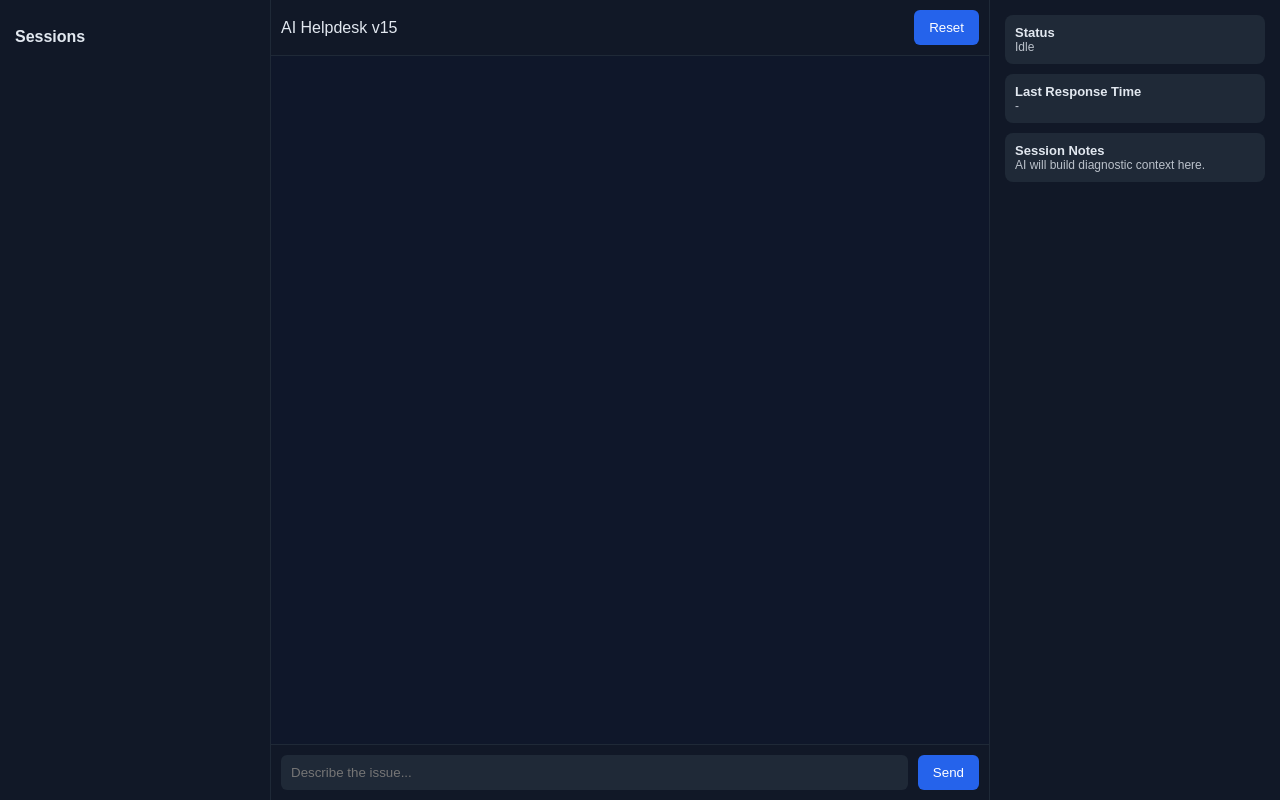
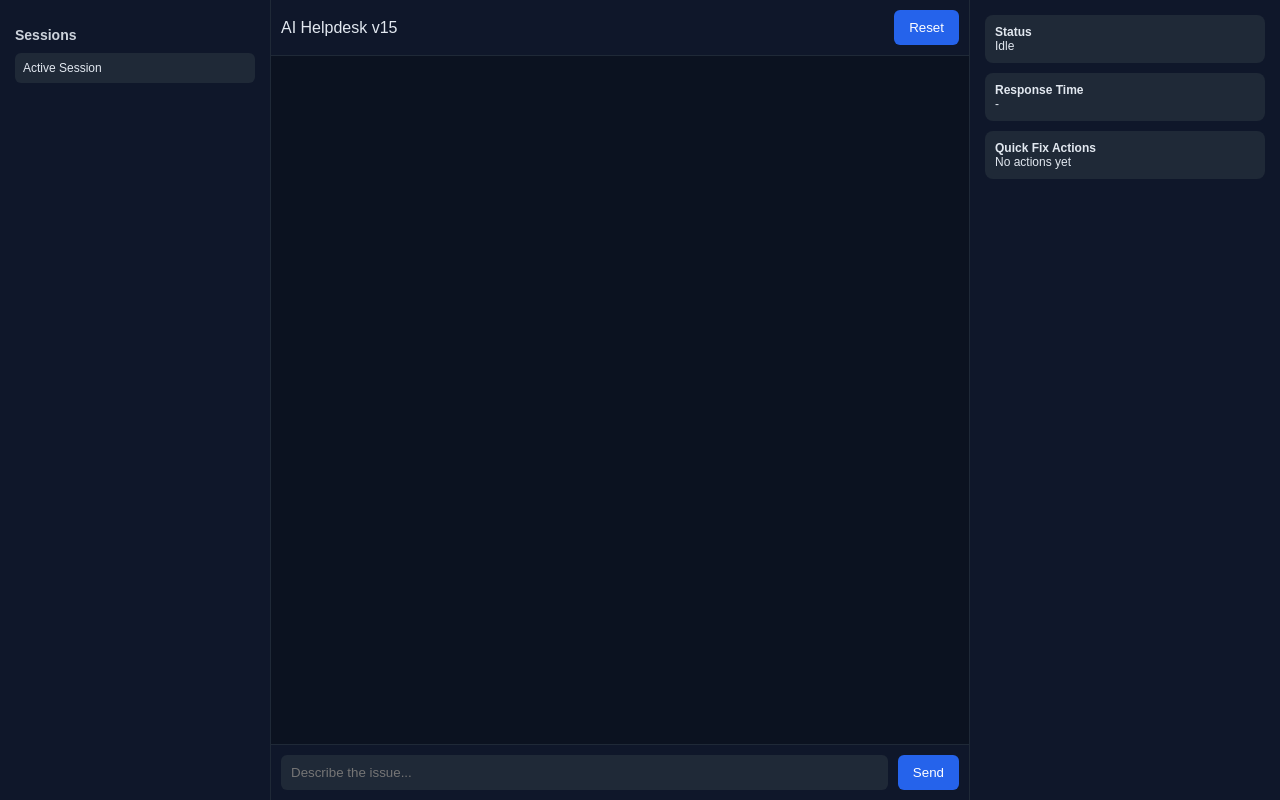
Before and after one commit to bgrider1984/it-ai-tool, a plain HTML site: page templates/dashboard.html in a window 1280 px wide. Drawn offline with Linux system fonts and the light colour scheme.

Commit message:
Update dashboard.html

```diff
--- a/templates/dashboard.html
+++ b/templates/dashboard.html
@@ -8,16 +8,17 @@
     body {
         margin: 0;
         font-family: Arial, sans-serif;
-        background: #0f172a;
+        background: #0b1220;
         color: #e2e8f0;
         height: 100vh;
         display: flex;
+        overflow: hidden;
     }
 
     /* Sidebar */
     .sidebar {
         width: 240px;
-        background: #111827;
+        background: #0f172a;
         padding: 15px;
         border-right: 1px solid #1f2937;
         display: flex;
@@ -25,8 +26,9 @@
     }
 
     .sidebar h2 {
-        font-size: 16px;
+        font-size: 14px;
         margin-bottom: 10px;
+        opacity: 0.9;
     }
 
     .session-list {
@@ -36,18 +38,18 @@
 
     .session-item {
         padding: 8px;
-        margin-bottom: 5px;
+        margin-bottom: 6px;
         background: #1f2937;
         border-radius: 6px;
         cursor: pointer;
-        font-size: 13px;
+        font-size: 12px;
     }
 
     .session-item:hover {
-        background: #374151;
+        background: #334155;
     }
 
-    /* Main chat area */
+    /* Main */
     .main {
         flex: 1;
         display: flex;
@@ -56,7 +58,7 @@
 
     .topbar {
         padding: 10px;
-        background: #111827;
+        background: #0f172a;
         border-bottom: 1px solid #1f2937;
         display: flex;
         justify-content: space-between;
@@ -67,14 +69,17 @@
         flex: 1;
         padding: 15px;
         overflow-y: auto;
+        display: flex;
+        flex-direction: column;
+        gap: 10px;
     }
 
     .msg {
         max-width: 70%;
         padding: 10px;
-        margin: 8px 0;
         border-radius: 10px;
         white-space: pre-wrap;
+        font-size: 13px;
     }
 
     .user {
@@ -86,11 +91,12 @@
         background: #1f2937;
     }
 
+    /* Input bar now clearly under replies */
     .input-bar {
         display: flex;
         padding: 10px;
         border-top: 1px solid #1f2937;
-        background: #111827;
+        background: #0f172a;
     }
 
     input {
@@ -115,25 +121,33 @@
 
     /* Right panel */
     .rightpanel {
-        width: 260px;
-        background: #111827;
+        width: 280px;
+        background: #0f172a;
         border-left: 1px solid #1f2937;
         padding: 15px;
         display: flex;
         flex-direction: column;
+        gap: 10px;
     }
 
     .card {
         background: #1f2937;
         padding: 10px;
         border-radius: 8px;
-        margin-bottom: 10px;
-        font-size: 13px;
+        font-size: 12px;
     }
 
-    .small {
+    .quick-btn {
+        background: #334155;
+        padding: 8px;
+        border-radius: 6px;
+        cursor: pointer;
+        margin-top: 6px;
         font-size: 12px;
-        opacity: 0.8;
+    }
+
+    .quick-btn:hover {
+        background: #475569;
     }
 </style>
 </head>
@@ -141,7 +155,9 @@
 
 <div class="sidebar">
     <h2>Sessions</h2>
-    <div class="session-list" id="sessions"></div>
+    <div class="session-list" id="sessions">
+        <div class="session-item">Active Session</div>
+    </div>
 </div>
 
 <div class="main">
@@ -161,22 +177,21 @@
 <div class="rightpanel">
     <div class="card">
         <b>Status</b>
-        <div class="small" id="status">Idle</div>
+        <div id="status">Idle</div>
     </div>
 
     <div class="card">
-        <b>Last Response Time</b>
-        <div class="small" id="time">-</div>
+        <b>Response Time</b>
+        <div id="time">-</div>
     </div>
 
     <div class="card">
-        <b>Session Notes</b>
-        <div class="small">AI will build diagnostic context here.</div>
+        <b>Quick Fix Actions</b>
+        <div id="fixes">No actions yet</div>
     </div>
 </div>
 
 <script>
-let sessions = [];
 let messages = [];
 
 function renderChat() {
@@ -193,27 +208,42 @@ function renderChat() {
     chat.scrollTop = chat.scrollHeight;
 }
 
-function updateSessions() {
-    const el = document.getElementById("sessions");
-    el.innerHTML = "";
+function extractFixes(text) {
+    const fixes = [];
+    const lines = text.split("\n");
 
-    sessions.forEach((s, i) => {
-        const div = document.createElement("div");
-        div.className = "session-item";
-        div.textContent = "Session " + (i + 1);
-        el.appendChild(div);
+    lines.forEach(l => {
+        if (l.toLowerCase().includes("fix:")) {
+            fixes.push(l.replace(/fix:/i, "").trim());
+        }
+    });
+
+    const fixBox = document.getElementById("fixes");
+    fixBox.innerHTML = fixes.length ? "" : "No actions yet";
+
+    fixes.forEach(f => {
+        const btn = document.createElement("div");
+        btn.className = "quick-btn";
+        btn.textContent = f;
+        btn.onclick = () => {
+            document.getElementById("input").value = f;
+            document.getElementById("input").focus();
+        };
+        fixBox.appendChild(btn);
     });
 }
 
 async function send() {
     const input = document.getElementById("input");
-    const text = input.value;
+    const text = input.value.trim();
     if (!text) return;
 
     messages.push({ role: "user", content: text });
     renderChat();
 
     input.value = "";
+    input.focus();
+
     document.getElementById("status").innerText = "Analyzing...";
 
     const start = Date.now();
@@ -232,6 +262,8 @@ async function send() {
     messages.push({ role: "assistant", content: data.response });
     renderChat();
 
+    extractFixes(data.response);
+
     document.getElementById("status").innerText = "Idle";
 }
 
@@ -239,9 +271,8 @@ async function resetChat() {
     await fetch("/reset", { method: "POST" });
     messages = [];
     renderChat();
+    document.getElementById("fixes").innerHTML = "No actions yet";
 }
-
-updateSessions();
 </script>
 
 </body>
```
